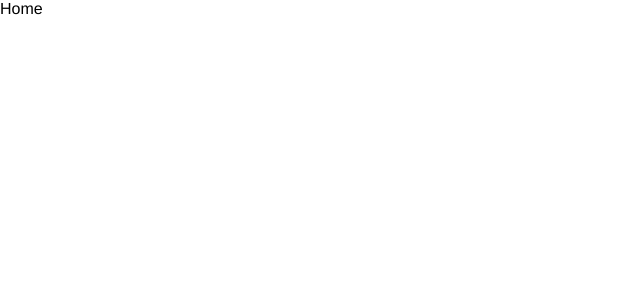
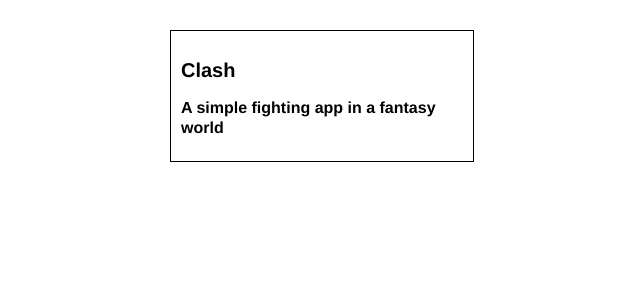
Before and after one commit to alex-y-kuznetsov/portf, a Vue app: page /#/ in a window 1280 px wide. Shown: the top 300 px of the page, without its empty margins (0-640 px from the left). Built offline with nearby package versions, Linux system fonts and the light colour scheme.

Commit message:
layout projects

```diff
--- /dev/null
+++ b/src/assets/styles/components/home.less
@@ -0,0 +1,10 @@
+.home {
+  height: 100%;
+}
+
+.container {
+  max-width: 1000px;
+  margin: 0 auto;
+  padding: 0 10px;
+
+}
--- /dev/null
+++ b/src/assets/styles/components/projects.less
@@ -0,0 +1,21 @@
+.projects {
+  display: flex;
+  justify-content: space-between;
+  padding: 30px;
+}
+
+.project_item {
+  width: 30%;
+  border: 1px solid @main_color;
+  padding: 10px;
+}
+
+.project_title {
+  font-size: 20px;
+  line-height: 24px;
+}
+
+.project_subtitle {
+  font-size: 16px;
+  line-height: 20px;
+}
--- a/src/assets/styles/styles.less
+++ b/src/assets/styles/styles.less
@@ -1,3 +1,5 @@
 @import './variables.less';
 @import './general.less';
 @import './mixins.less';
+@import './components/home.less';
+@import './components/projects.less';
--- /dev/null
+++ b/src/data/projects.js
@@ -0,0 +1,8 @@
+export default [
+  {
+    id: 1,
+    name: 'Clash',
+    img: '',
+    subtitle: 'A simple fighting app in a fantasy world'
+  }
+]
--- a/src/views/Home.vue
+++ b/src/views/Home.vue
@@ -1,14 +1,29 @@
 <template>
-  <div class="home">
-    Home
+  <div class="home container">
+    <div class="projects">
+      <article class="project_item"
+               v-for="project in projects"
+               v-bind:key ="project.id">
+        <h1 class="project_title">{{ project.name }}</h1>
+        <h2 class="project_subtitle">{{ project.subtitle }}</h2>
+        <div class="project_img"></div>
+        <div class="project_description"></div>
+      </article>
+    </div>
   </div>
 </template>
 
 <script>
+import projects from '@/data/projects.js'
 
 export default {
   name: 'Home',
   components: {
+  },
+  data () {
+    return {
+      projects
+    }
   }
 }
 </script>
```
